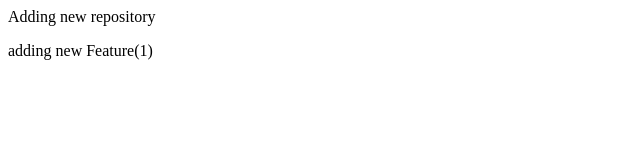
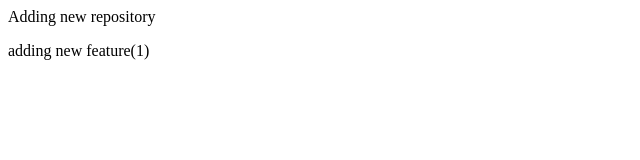
Before and after one commit to nox-lykos/LocalRepo, a plain HTML site: page index.html in a window 1280 px wide. Shown: the full height of the page, 0-640 px from the left. Drawn offline with Linux system fonts and the light colour scheme.

Commit message:
New feature1

```diff
--- a/index.html
+++ b/index.html
@@ -1,2 +1,2 @@
 <p>Adding new repository</p>
-<p>adding new Feature(1)</p>
+<p>adding new feature(1)</p>
```
